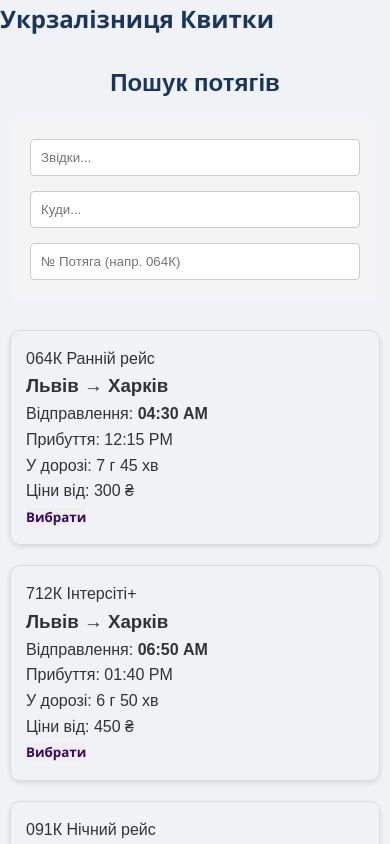
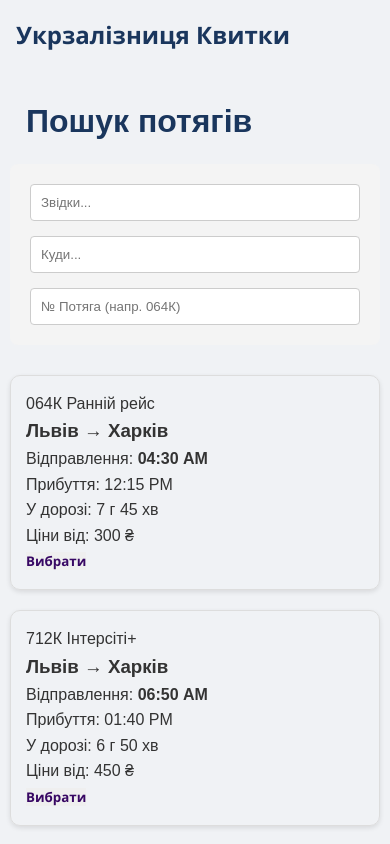
Before and after one commit to rakovychsofiya-arch/RailwayStation, a React (Vite) app: page / in a window 390 px wide. Shown: the top 844 px of the page. Built offline with nearby package versions, Linux system fonts and the light colour scheme; the HTML template or start-up script is replaced by a standard one.

Commit message:
refactor CSS to Mobile-first architecture and h2-h3 more pretty

```diff
--- a/src/App.css
+++ b/src/App.css
@@ -1,5 +1,5 @@
 .home-page {
-  padding: 20px;
+  padding: 10px;
   max-width: 1200px;
   margin: 0 auto;
   font-family: Arial, sans-serif;
@@ -7,6 +7,7 @@
 
 .search-container {
   display: flex;
+  flex-direction: column;
   gap: 15px;
   margin-bottom: 30px;
   background: #f4f4f4;
@@ -23,7 +24,7 @@
 
 .train-list {
   display: grid;
-  grid-template-columns: repeat(auto-fill, minmax(300px, 1fr));
+  grid-template-columns: 1fr;
   gap: 20px;
 }
 
@@ -54,24 +55,22 @@
 
 }
 /* Планшетна версія */
-@media (max-width: 768px) {
+@media (min-width: 768px) {
+  .home-page {
+    padding: 20px;
+  }
+
+  h1 {
+    text-align: left; /* На ПК зазвичай вирівнюють по лівому краю */
+    font-size: 2rem;
+  }
+
   .search-container {
-    flex-direction: column; /* Інпути стають один під одним */
+    flex-direction: row; /* На великих екранах інпути в ряд */
   }
 
   .train-list {
-    grid-template-columns: 1fr; /* Картки на всю ширину */
+    /* Повертаємо сітку: 300px або більше, скільки влізе в ряд */
+    grid-template-columns: repeat(auto-fill, minmax(300px, 1fr));
   }
 }
-
-/* Мобільна версія */
-@media (max-width: 480px) {
-  .home-page {
-    padding: 10px;
-  }
-
-  h1 {
-    font-size: 1.5rem;
-    text-align: center;
-  }
-}
--- a/src/index.css
+++ b/src/index.css
@@ -14,6 +14,7 @@
 
 /* Стилізація заголовків */
 h1, h2 {
+  margin: 1pc;
   color: #1a365d; /* Темно-синій "залізничний" колір */
   margin-bottom: 1rem;
 }
```
